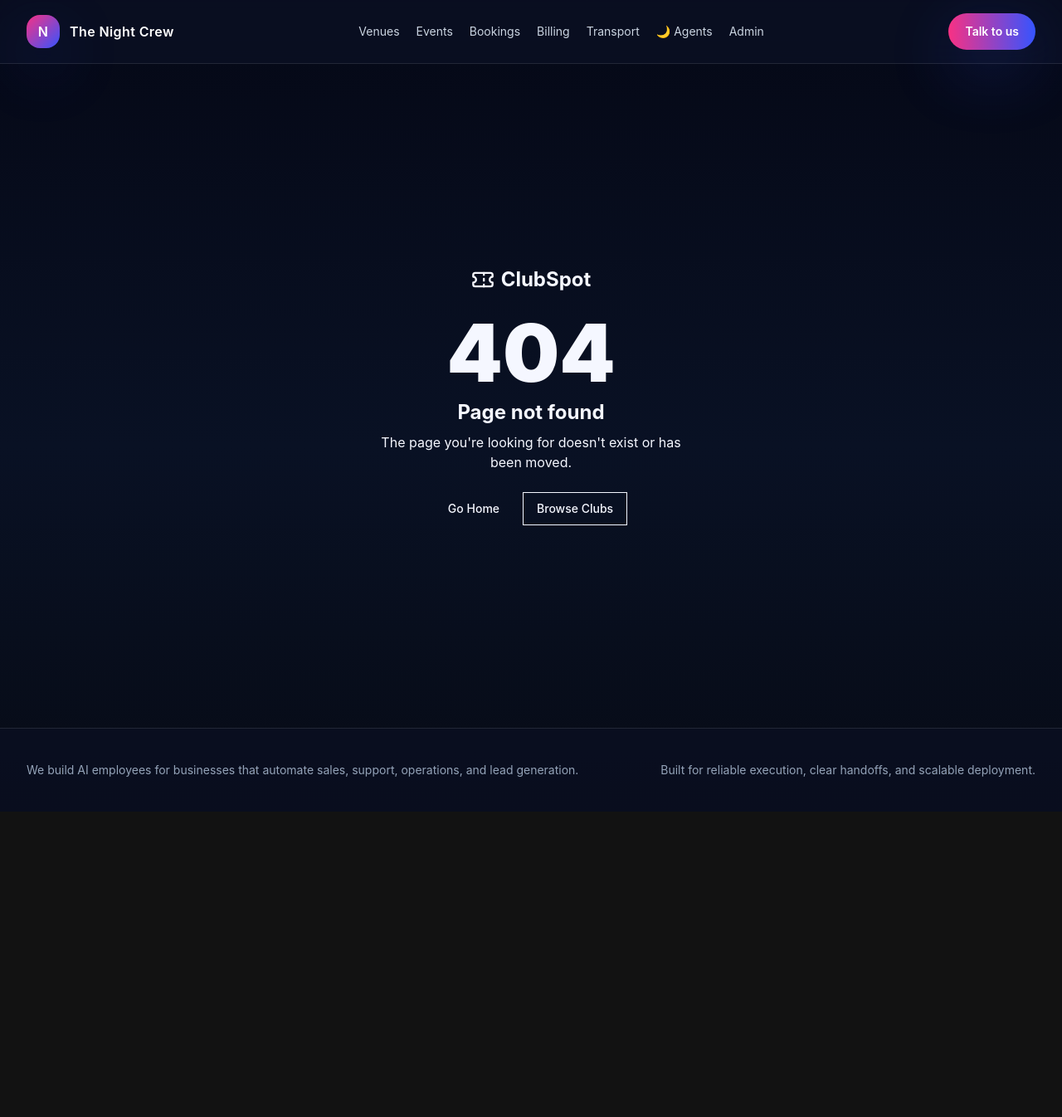
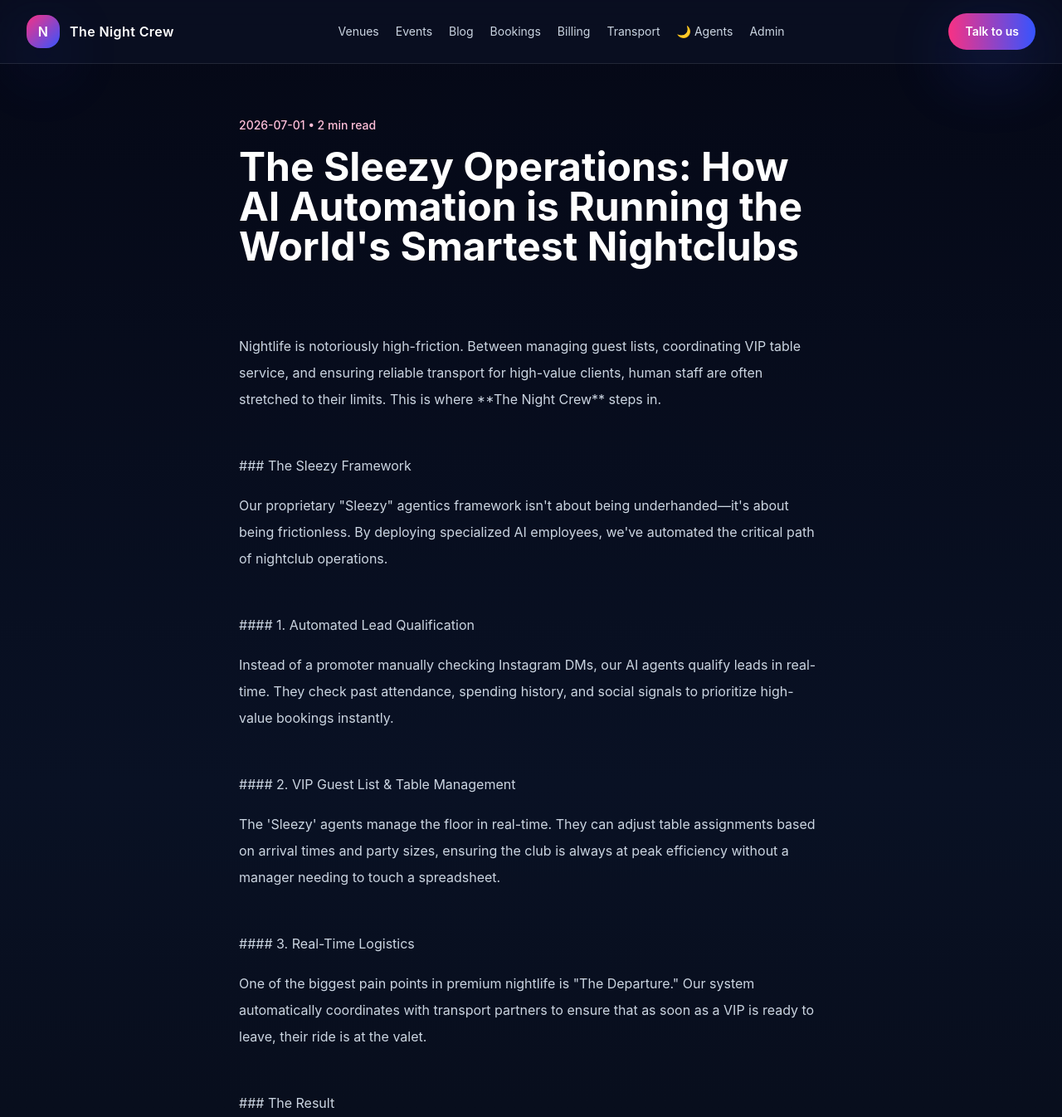
Before and after one commit to manpreet1singh2/club-new, a Next.js app: page /blog/automated-nightclubs in a window 1280 px wide. Before the commit this address had no page. Shown: the top 1346 px of the page at 83% size. Before the commit the page ends 978 px from the top, so only its background shows below. Built offline with nearby package versions, Linux system fonts and the light colour scheme.

Commit message:
feat: implement blog system with file-based content fetching and first article

```diff
--- /dev/null
+++ b/app/blog/[slug]/page.tsx
@@ -0,0 +1,23 @@
+import { getPostBySlug } from '@/lib/blog';
+import { notFound } from 'next/navigation';
+
+export default async function PostPage({ params }: { params: Promise<{ slug: string }> }) {
+  const { slug } = await params;
+  const post = await getPostBySlug(slug);
+
+  if (!post) notFound();
+
+  return (
+    <article className="mx-auto max-w-3xl px-5 py-16 md:px-8">
+      <header className="space-y-4">
+        <p className="text-sm font-medium text-velvet-200">{post.date} • {post.readingTime}</p>
+        <h1 className="text-4xl font-bold leading-tight text-white md:text-5xl">{post.title}</h1>
+      </header>
+      <div className="prose prose-invert mt-12 max-w-none text-slate-300 leading-8">
+        {post.content.split('\n').map((para, i) => (
+          para.trim() ? <p key={i} className="mb-4">{para}</p> : <br key={i} />
+        ))}
+      </div>
+    </article>
+  );
+}
--- /dev/null
+++ b/app/blog/page.tsx
@@ -0,0 +1,29 @@
+import Link from 'next/link';
+import { getPosts } from '@/lib/blog';
+
+export default async function BlogPage() {
+  const posts = await getPosts();
+
+  return (
+    <div className="mx-auto max-w-7xl px-5 py-16 md:px-8">
+      <p className="text-sm font-semibold uppercase tracking-[0.3em] text-velvet-200">Intelligence</p>
+      <h1 className="mt-4 text-5xl font-semibold text-white">Nightlife Dispatch</h1>
+      <div className="mt-12 grid gap-8 md:grid-cols-2 lg:grid-cols-3">
+        {posts.length > 0 ? (
+          posts.map((post) => (
+            <Link key={post.slug} href={`/blog/${post.slug}`} className="panel-soft group p-6 transition hover:border-velvet-500/50">
+              <p className="text-xs text-slate-400">{post.date}</p>
+              <h2 className="mt-3 text-xl font-bold text-white group-hover:text-velvet-200">{post.title}</h2>
+              <p className="mt-4 text-sm leading-relaxed text-slate-400 line-clamp-3">{post.excerpt}</p>
+              <div className="mt-6 flex items-center gap-2 text-sm font-medium text-velvet-200">
+                Read article <span>→</span>
+              </div>
+            </Link>
+          ))
+        ) : (
+          <p className="text-slate-400">No articles found yet. Check back soon.</p>
+        )}
+      </div>
+    </div>
+  );
+}
--- a/components/header.tsx
+++ b/components/header.tsx
@@ -3,6 +3,7 @@ import Link from 'next/link';
 const navItems = [
   { href: '/venues', label: 'Venues' },
   { href: '/events', label: 'Events' },
+  { href: '/blog', label: 'Blog' },
   { href: '/bookings', label: 'Bookings' },
   { href: '/billing', label: 'Billing' },
   { href: '/transport', label: 'Transport' },
--- /dev/null
+++ b/content/posts/automated-nightclubs.md
@@ -0,0 +1,24 @@
+---
+title: "The Sleezy Operations: How AI Automation is Running the World's Smartest Nightclubs"
+date: "2026-07-01"
+excerpt: "The Night Crew doesn't sleep, but your managers can. Explore how the 'Sleezy' agentics framework is revolutionizing nightclub management through automated VIP flows and real-time logistics."
+---
+
+Nightlife is notoriously high-friction. Between managing guest lists, coordinating VIP table service, and ensuring reliable transport for high-value clients, human staff are often stretched to their limits. This is where **The Night Crew** steps in.
+
+### The Sleezy Framework
+Our proprietary "Sleezy" agentics framework isn't about being underhanded—it's about being frictionless. By deploying specialized AI employees, we've automated the critical path of nightclub operations.
+
+#### 1. Automated Lead Qualification
+Instead of a promoter manually checking Instagram DMs, our AI agents qualify leads in real-time. They check past attendance, spending history, and social signals to prioritize high-value bookings instantly.
+
+#### 2. VIP Guest List & Table Management
+The 'Sleezy' agents manage the floor in real-time. They can adjust table assignments based on arrival times and party sizes, ensuring the club is always at peak efficiency without a manager needing to touch a spreadsheet.
+
+#### 3. Real-Time Logistics
+One of the biggest pain points in premium nightlife is "The Departure." Our system automatically coordinates with transport partners to ensure that as soon as a VIP is ready to leave, their ride is at the valet.
+
+### The Result
+A club that runs on autopilot. When you remove the operational drag of manual coordination, your staff can focus on what actually matters: **The Atmosphere.**
+
+Welcome to the future of nightlife. Welcome to The Night Crew.
--- /dev/null
+++ b/lib/blog.ts
@@ -0,0 +1,72 @@
+import fs from 'fs';
+import path from 'path';
+import matter from 'gray-matter';
+
+const postsDirectory = path.join(process.cwd(), 'content/posts');
+
+export interface BlogPost {
+  slug: string;
+  title: string;
+  date: string;
+  excerpt: string;
+  content: string;
+  readingTime: string;
+}
+
+export async function getPosts(): Promise<BlogPost[]> {
+  if (!fs.existsSync(postsDirectory)) {
+    return [];
+  }
+
+  const fileNames = fs.readdirSync(postsDirectory);
+  const allPostsData = fileNames
+    .filter((fileName) => fileName.endsWith('.md'))
+    .map((fileName) => {
+      const slug = fileName.replace(/\.md$/, '');
+      const fullPath = path.join(postsDirectory, fileName);
+      const fileContents = fs.readFileSync(fullPath, 'utf8');
+      const { data, content } = matter(fileContents);
+
+      const wordsPerMinute = 200;
+      const noOfWords = content.split(/\s/g).length;
+      const minutes = Math.ceil(noOfWords / wordsPerMinute);
+      const readingTime = `${minutes} min read`;
+
+      return {
+        slug,
+        title: data.title,
+        date: data.date,
+        excerpt: data.excerpt,
+        content,
+        readingTime,
+      } as BlogPost;
+    });
+
+  return allPostsData.sort((a, b) => (a.date < b.date ? 1 : -1));
+}
+
+export async function getPostBySlug(slug: string): Promise<BlogPost | null> {
+  try {
+    const fullPath = path.join(postsDirectory, `${slug}.md`);
+    if (!fs.existsSync(fullPath)) return null;
+
+    const fileContents = fs.readFileSync(fullPath, 'utf8');
+    const { data, content } = matter(fileContents);
+
+    const wordsPerMinute = 200;
+    const noOfWords = content.split(/\s/g).length;
+    const minutes = Math.ceil(noOfWords / wordsPerMinute);
+    const readingTime = `${minutes} min read`;
+
+    return {
+      slug,
+      title: data.title,
+      date: data.date,
+      excerpt: data.excerpt,
+      content,
+      readingTime,
+    } as BlogPost;
+  } catch (error) {
+    return null;
+  }
+}
```
